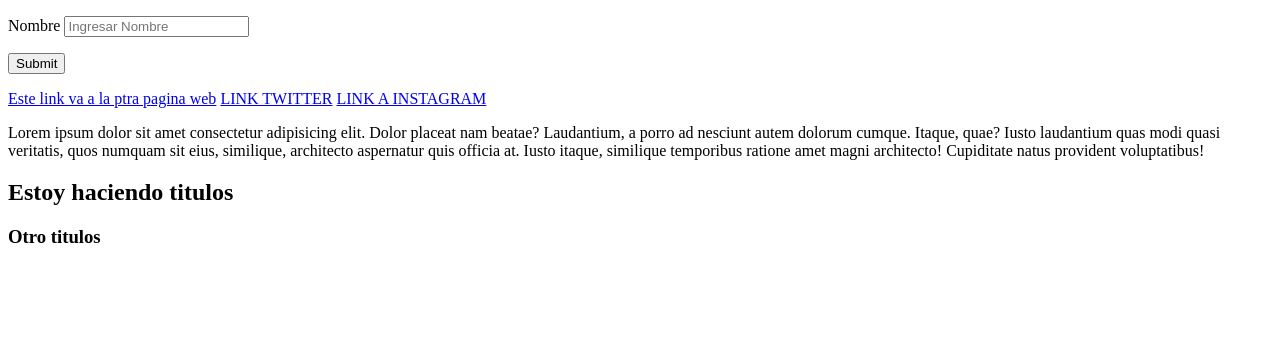
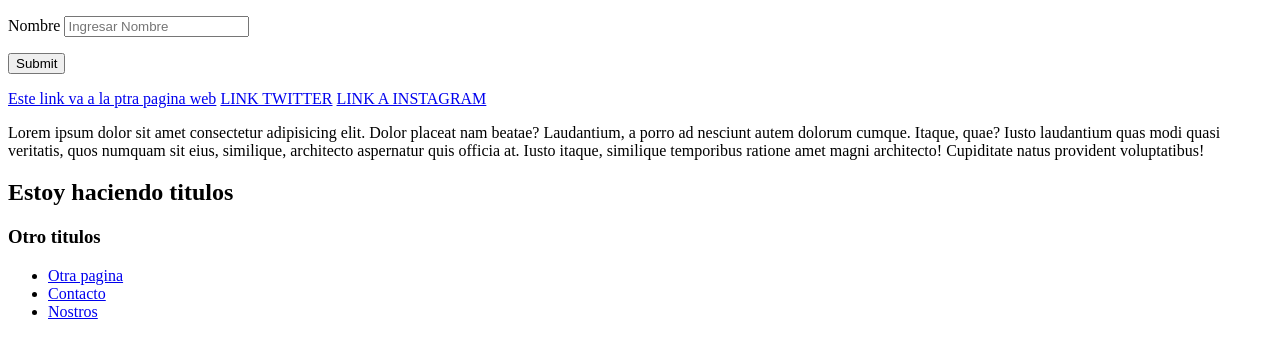
Before and after one commit to MMatii/Practicar, a plain HTML site: page index.html in a window 1280 px wide. Shown: the part 92-450 px from the top of the page. Drawn offline with Linux system fonts and the light colour scheme.

Commit message:
agrague una nav

```diff
--- a/index.html
+++ b/index.html
@@ -47,5 +47,13 @@
 <h2>Estoy haciendo titulos</h2>
 <h3>Otro titulos</h3>
 
+
+<nav>
+    <ul>
+        <li><a href="#">Otra pagina</a></li>
+        <li><a href="#">Contacto</a></li>
+        <li><a href="#">Nostros</a></li>
+    </ul>
+</nav>
 </body>
 </html>
```
